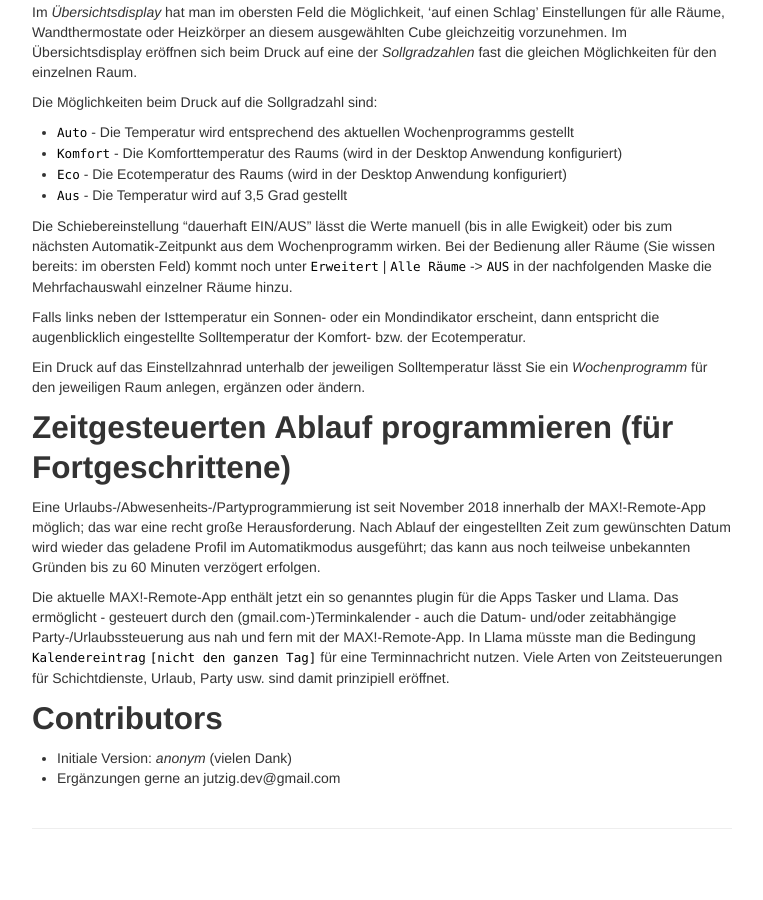
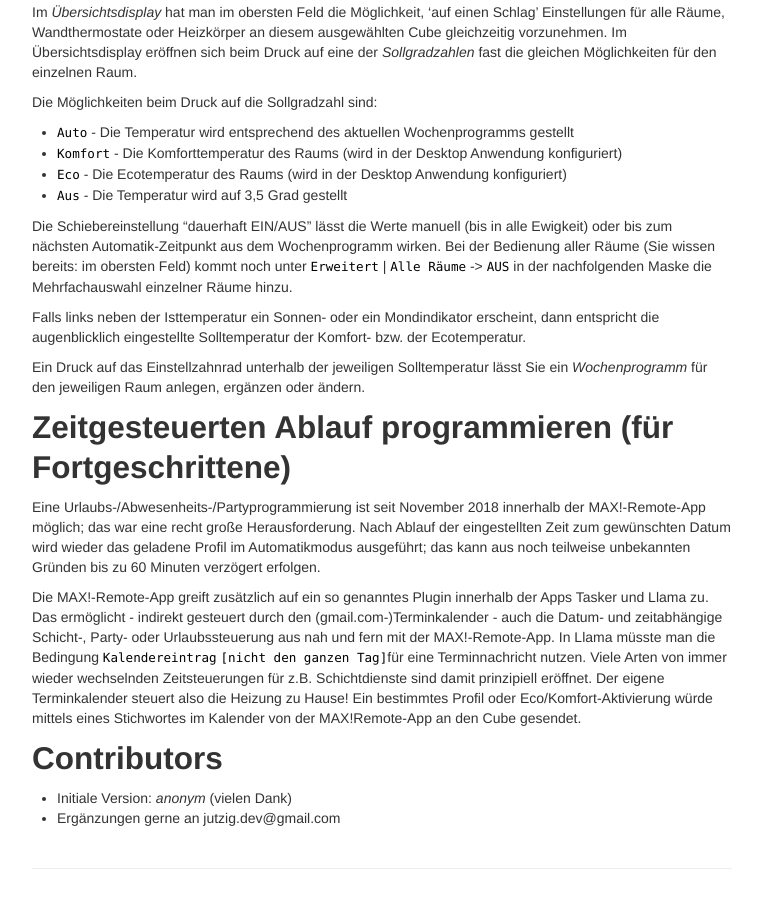
Before and after one commit to jutzig/max-remote, a Jekyll site: the page built from pages/introduction.md, in a window 1280 px wide and 900 px high, scrolled down 760 px. Shown: the whole window, without its empty margins (258-1021 px from the left). Built offline with Jekyll 4.4.1, drawn with Linux system fonts in a browser that asks for light colours; before the commit the page ends 1620 px from its top, so only the background shows below that.

Commit message:
Update introduction.md

```diff
--- a/pages/introduction.md
+++ b/pages/introduction.md
@@ -73,14 +73,13 @@ möglich; das war eine recht große Herausforderung.
 Nach Ablauf der eingestellten Zeit zum gewünschten Datum wird wieder das geladene Profil
 im Automatikmodus ausgeführt; das kann aus noch teilweise unbekannten Gründen bis zu 60 Minuten verzögert erfolgen.
 
-
-Die aktuelle MAX!-Remote-App enthält jetzt ein so genanntes plugin für die Apps Tasker und Llama. Das
-ermöglicht - gesteuert durch den (gmail.com-)Terminkalender - auch
-die Datum- und/oder zeitabhängige Party-/Urlaubssteuerung aus nah
-und fern mit der MAX!-Remote-App. In Llama müsste man die
-Bedingung `Kalendereintrag` `[nicht den ganzen Tag]` für eine
-Terminnachricht nutzen. Viele Arten von Zeitsteuerungen für
-Schichtdienste, Urlaub, Party usw. sind damit prinzipiell eröffnet.
+Die MAX!-Remote-App greift zusätzlich auf ein so genanntes Plugin innerhalb der Apps Tasker und Llama zu. Das ermöglicht -
+indirekt gesteuert durch den (gmail.com-)Terminkalender - auch die Datum- und zeitabhängige Schicht-, Party- oder
+Urlaubssteuerung aus nah und fern mit der MAX!-Remote-App. In Llama müsste man die
+Bedingung `Kalendereintrag` `[nicht den ganzen Tag]`für eine Terminnachricht nutzen. Viele Arten von immer wieder wechselnden
+Zeitsteuerungen für z.B. Schichtdienste sind damit prinzipiell eröffnet. Der eigene Terminkalender steuert also die Heizung zu
+Hause! Ein bestimmtes Profil oder Eco/Komfort-Aktivierung würde mittels eines Stichwortes im Kalender von der MAX!Remote-App an
+den Cube gesendet.
 
 
 ## Contributors
```
